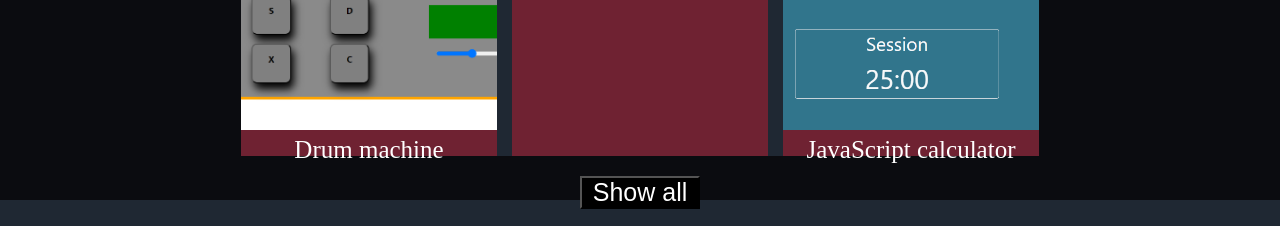
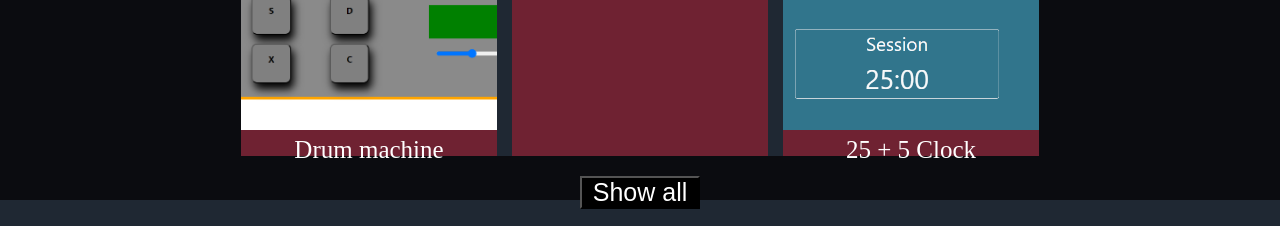
Before and after one commit to Sladjan21/Sladjan21.github.io, a plain HTML site: page index.html in a window 1280 px wide. Shown: the part 1240-1466 px from the top of the page. Drawn offline with Linux system fonts and the light colour scheme.

Commit message:
Update index.html

```diff
--- a/index.html
+++ b/index.html
@@ -62,7 +62,7 @@
         <div class="project-tile">
 
           <a id="profile-link" href="https://codepen.io/Programer123/pen/qBQVbNJ" target="_blank"><img src="slike/clock.png" alt="">
-            <p>JavaScript calculator</p>
+            <p>25 + 5 Clock</p>
             </a>
 
         </div>
```
